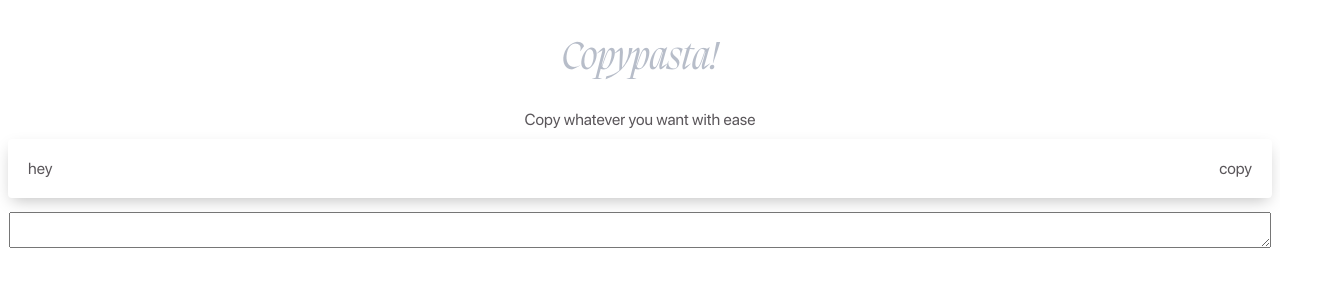
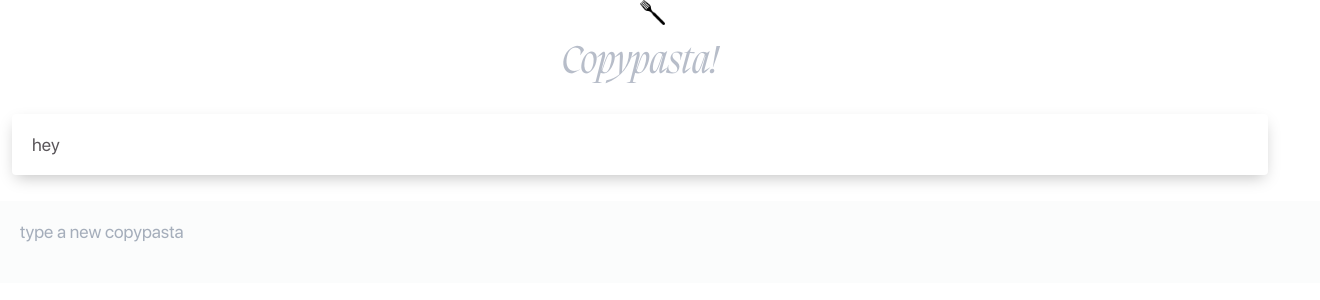
Before and after one commit to songeunyou/copypasta, a React (Create React App) app: page / in a window 1280 px wide. Shown: the top 300 px of the page, 1320 px wide, since content can reach past the window. Built offline with nearby package versions, Linux system fonts and the light colour scheme.

Commit message:
Copied message and fork cursor

```diff
--- a/src/App.js
+++ b/src/App.js
@@ -1,5 +1,7 @@
 import { useEffect, useState } from 'react';
 import './sass/App.scss';
+
+import forkImg from './media/fork.png';
 
 import CopyText from './components/CopyText';
 
@@ -7,6 +9,19 @@ function App() {
 
   let [clippings, setClippings] = useState(["hey"]);
   let [inputClipping, setInputClipping] = useState("");
+  let [fork, setFork] = useState({});
+
+  useEffect(() => {
+    document.body.style.cursor = 'none';
+    window.addEventListener("mousemove", handleMove);
+  }, []);
+
+  function handleMove(e) {
+    setFork({
+      top: e.clientY,
+      left: e.clientX
+    });
+  }
 
   function getTexts() {
     var storedClippings = JSON.parse(localStorage.getItem("copypasta"));
@@ -18,12 +33,14 @@ function App() {
 
   function newText(e) {
     if (e.charCode === 13) {
-      e.stopPropagation();
+      e.preventDefault();
 
-      setInputClipping(m => [
+      setClippings(m => [
         ...m,
         inputClipping
       ]);
+
+      setInputClipping("");
     }
   }
 
@@ -33,9 +50,9 @@ function App() {
 
   return (
     <div className="App">
+      <img id="fork" src={forkImg} style={fork}></img>
       <div className="content">
         <h1>Copypasta!</h1>
-        <p>Copy whatever you want with ease</p>
 
         <div className="copy-textblocks">
           {clippings ?
@@ -44,13 +61,14 @@ function App() {
             )
           : ""}
         </div>
+      </div>
 
-        <textarea
-          type="text"
-          value={inputClipping}
-          onChange={handleInputChange}
-          onKeyPress={(e) => newText(e)}/>
-      </div>
+      <textarea
+        type="text"
+        placeholder="type a new copypasta"
+        value={inputClipping}
+        onChange={handleInputChange}
+        onKeyPress={(e) => newText(e)}/>
     </div>
   );
 }
--- a/src/components/CopyText.js
+++ b/src/components/CopyText.js
@@ -1,7 +1,7 @@
 import { useEffect, useState } from 'react';
 import '../sass/App.scss';
 
-function CopyText({ clipping, key }) {
+function CopyText({ clipping }) {
 
   const [copied, setCopied] = useState(false);
 
@@ -19,8 +19,11 @@ function CopyText({ clipping, key }) {
 
   return (
     <div className="copy-text" onClick={() => copytoClipboard()}>
+      <div className="copied" style={{ opacity: copied ? 1 : 0 }}>
+        <p>Copied!</p>
+      </div>
+
       <p>{clipping}</p>
-      <p>{copied ? "copied" : "copy"}</p>
     </div>
   );
 }
--- a/src/sass/App.scss
+++ b/src/sass/App.scss
@@ -1,6 +1,8 @@
 @import 'fonts';
+@import 'variables';
 
 .App {
+  position: relative;
   text-align: center;
   border-radius: 4px;
 }
@@ -17,26 +19,68 @@ h1 {
 p {
   font-family: SF;
   margin: 0px;
-  color: #5A565A;
+  font-size: $p-size;
+  color: $p-color;
 }
 
 /*--------------- COMPONENTS ---------------*/
 
 .content {
-  padding: 8px;
+  padding: 12px;
+}
+
+#fork {
+  position: absolute;
+  width: 25px;
+  z-index: 30;
+  pointer-events: none;
 }
 
 .copy-text {
   position: relative;
+  overflow: hidden;
   display: flex;
   justify-content: space-between;
   margin: 10px 0px;
-  padding: 20px;
+  padding: $block-padding;
   border-radius: 4px;
   box-shadow: 0px 6px 15px -4px rgba(0,0,0,0.25);
 }
 
 textarea {
-  width: calc(100% - 8px);
+  font-family: SF;
+  display: inline-block;
+  font-size: $p-size;
+  color: $p-color;
+  padding: $block-padding;
+  width: 100%;
+  border: none;
+  resize: none;
+  background: #FBFCFC;
   margin-top: 4px;
+  word-wrap: break-word;
+  overflow-wrap: break-word;
+
+  &::placeholder {
+    color: #A5AEBB;
+  }
 }
+
+.copied {
+  position: absolute;
+  display: flex;
+  align-items: center;
+  justify-content: center;
+  left: 0px;
+  top: 0px;
+  width: 100%;
+  height: 100%;
+  background: #14C39A;
+  transition: 0.2s;
+
+  p {
+    font-size: 24px;
+    font-family: Migra;
+    color: white;
+  }
+}
--- /dev/null
+++ b/src/sass/_variables.scss
@@ -0,0 +1,4 @@
+$p-size: 18px;
+$p-color: #5A565A;
+
+$block-padding: 20px;
```
Also changed, not shown: src/media/fork.png (added).
